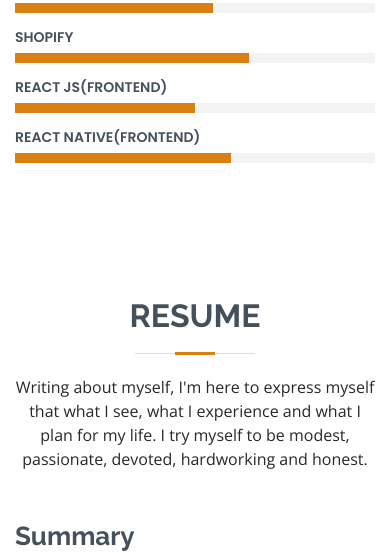
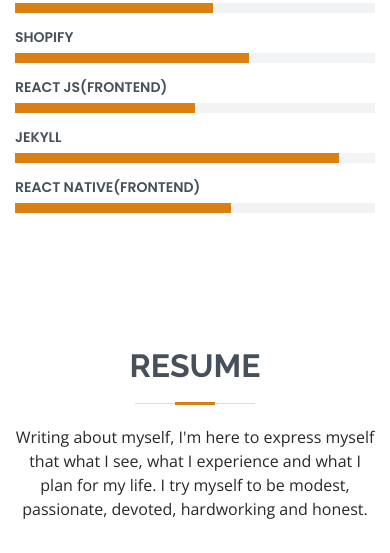
Before and after one commit to maazonly/maaz-portfolio, a plain HTML site: page index.html in a window 390 px wide. Shown: the part 2842-3395 px from the top of the page. Drawn offline with nearby package versions, Linux system fonts and the light colour scheme.

Commit message:
Jekyll Skill add & Safari Mobile Video issue fix

```diff
--- a/index.html
+++ b/index.html
@@ -53,7 +53,7 @@
 
   <!-- ======= Hero Section ======= -->
   <section id="hero" class="d-flex flex-column justify-content-center">
-    <video autoplay muted loop>
+    <video autoplay playsinline muted loop>
       <source src="assets/video/darknight.mp4" type="video/mp4">
     </video>
     <div class="container" data-aos="zoom-in" data-aos-delay="100">
@@ -215,6 +215,13 @@
               <span class="skill">React JS(Frontend)<i class="val"></i></span>
               <div class="progress-bar-wrap">
                 <div class="progress-bar" role="progressbar" aria-valuenow="50" aria-valuemin="0" aria-valuemax="100">
+                </div>
+              </div>
+            </div>
+            <div class="progress">
+              <span class="skill">Jekyll<i class="val"></i></span>
+              <div class="progress-bar-wrap">
+                <div class="progress-bar" role="progressbar" aria-valuenow="90" aria-valuemin="0" aria-valuemax="100">
                 </div>
               </div>
             </div>
```
